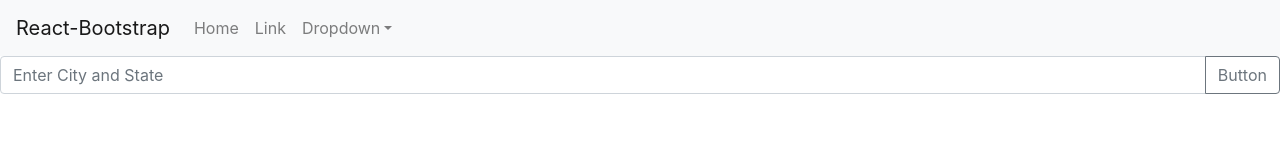
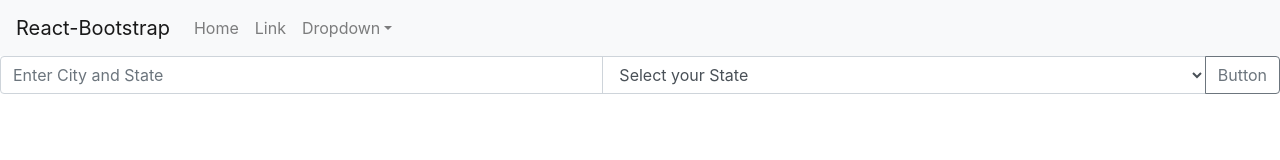
Before and after one commit to travisstew/real-estate-app, a React (Create React App) app in the folder client/: page / in a window 1280 px wide. Shown: the top 160 px of the page. Built offline with nearby package versions, Linux system fonts and the light colour scheme.

Commit message:
data pass through pages using history push

```diff
--- a/client/src/pages/Home.js
+++ b/client/src/pages/Home.js
@@ -13,9 +13,13 @@
    }
 
    handleSubmit = (e)=>{
-      // e.preventDefault();
+      e.preventDefault();
       console.log(this.state.location)
-
+      this.props.history.push({
+        pathname: '/listing',
+        search: '',
+        state: { city: this.state.location }
+      })
    }
 
   render() {
@@ -25,6 +29,61 @@
         <form onSubmit={this.handleSubmit} >
             <div class="input-group mb-3">
               <input type="text" name="location" value={this.state.location} onChange={this.handleChange} class="form-control" placeholder="Enter City and State " aria-label="Recipient's username" aria-describedby="button-addon2"/>
+
+            <select class="form-control" id="exampleFormControlSelect1">
+            <option value="" disabled selected>Select your State</option>
+            <option value="AL">Alabama</option>
+            <option value="AK">Alaska</option>
+            <option value="AZ">Arizona</option>
+            <option value="AR">Arkansas</option>
+            <option value="CA">California</option>
+            <option value="CO">Colorado</option>
+            <option value="CT">Connecticut</option>
+            <option value="DE">Delaware</option>
+            <option value="DC">District Of Columbia</option>
+            <option value="FL">Florida</option>
+            <option value="GA">Georgia</option>
+            <option value="HI">Hawaii</option>
+            <option value="ID">Idaho</option>
+            <option value="IL">Illinois</option>
+            <option value="IN">Indiana</option>
+            <option value="IA">Iowa</option>
+            <option value="KS">Kansas</option>
+            <option value="KY">Kentucky</option>
+            <option value="LA">Louisiana</option>
+            <option value="ME">Maine</option>
+            <option value="MD">Maryland</option>
+            <option value="MA">Massachusetts</option>
+            <option value="MI">Michigan</option>
+            <option value="MN">Minnesota</option>
+            <option value="MS">Mississippi</option>
+            <option value="MO">Missouri</option>
+            <option value="MT">Montana</option>
+            <option value="NE">Nebraska</option>
+            <option value="NV">Nevada</option>
+            <option value="NH">New Hampshire</option>
+            <option value="NJ">New Jersey</option>
+            <option value="NM">New Mexico</option>
+            <option value="NY">New York</option>
+            <option value="NC">North Carolina</option>
+            <option value="ND">North Dakota</option>
+            <option value="OH">Ohio</option>
+            <option value="OK">Oklahoma</option>
+            <option value="OR">Oregon</option>
+            <option value="PA">Pennsylvania</option>
+            <option value="RI">Rhode Island</option>
+            <option value="SC">South Carolina</option>
+            <option value="SD">South Dakota</option>
+            <option value="TN">Tennessee</option>
+            <option value="TX">Texas</option>
+            <option value="UT">Utah</option>
+            <option value="VT">Vermont</option>
+            <option value="VA">Virginia</option>
+            <option value="WA">Washington</option>
+            <option value="WV">West Virginia</option>
+            <option value="WI">Wisconsin</option>
+            <option value="WY">Wyoming</option>
+            </select>
               <div class="input-group-append">
                 <button class="btn btn-outline-secondary" type="submit" id="button-addon2">Button</button>
               </div>
--- a/client/src/pages/Listings.js
+++ b/client/src/pages/Listings.js
@@ -9,7 +9,7 @@
 
 
   componentDidMount(){
-    console.log(this.props.match.params.location)
+    console.log(this.props.location.city)
     Axios({
       method: 'get',
       url: 'https://realtor.p.rapidapi.com/properties/list-for-sale?sort=relevance&radius=10&city=chester&offset=0&limit=20&state_code=va',
@@ -30,7 +30,7 @@
 
   }
   render() {
-    console.log(this.state.listing);
+
 
     return (
       <div className="container">
```
Also changed, not shown: 1 other file (tests, documents, lock files or other folders).
